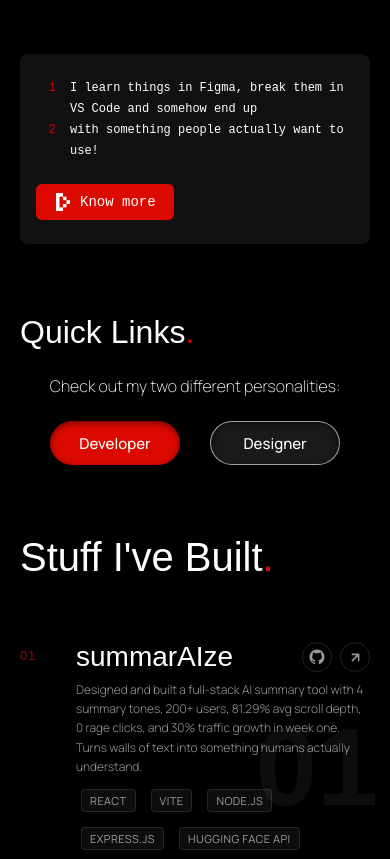
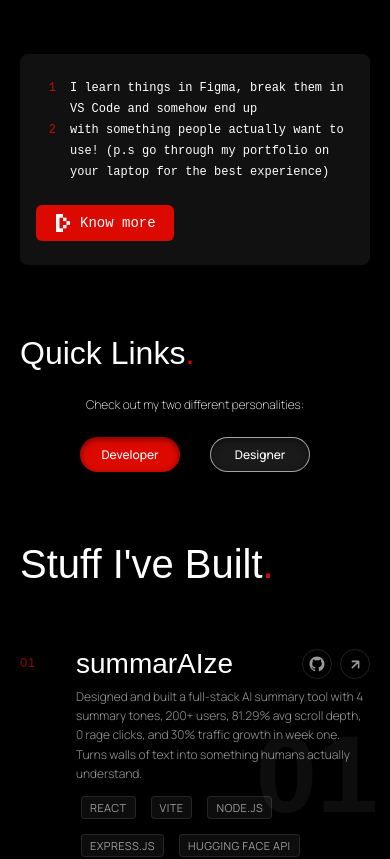
Before and after one commit to Khushi23V/Personal-Portfolio, a React (Vite) app: page / in a window 390 px wide. Shown: the part 900-1759 px from the top of the page. Built offline with nearby package versions, Linux system fonts and the light colour scheme; no server answers; a web font is replaced by a local one.

Commit message:
UI fixes

```diff
--- a/src/components/MainPage.jsx
+++ b/src/components/MainPage.jsx
@@ -152,7 +152,7 @@ export default function MainPage() {
     </div>
     <div className="code-line">
       <span className="line-num">2</span>
-      <span className="line-content">with something people actually want to use!</span>
+      <span className="line-content">with something people actually want to use! (p.s go through my portfolio on your laptop for the best experience)</span>
     </div>
 
       <a href="/about"
--- a/src/index.css
+++ b/src/index.css
@@ -477,6 +477,7 @@ header {
 
 .quick-links p {
   background: transparent;
+  font-size:14px;
 }
 
 .link-btns {
@@ -492,11 +493,11 @@ header {
   display: inline-flex;
   align-items: center;
   justify-content: center;
-  width: 150px;
-  height: 50px;
+  width: 120px;
+  height: 40px;
   border-radius: 50px;
   font-family: var(--font1);
-  font-size: var(--t-font);
+  font-size:14px;
   text-decoration: none;
   font-weight: 500;
   box-shadow: inset 0 2px 6px rgba(0, 0, 0, 0.5);
@@ -516,7 +517,7 @@ header {
 
 .btn-2 {
   background-color: rgba(255, 255, 255, 0.1);
-  border: solid 1.5px rgba(255, 255, 255, 0.6);
+  border: solid 1px rgba(255, 255, 255, 0.6);
   color: var(--t1-color) !important;
 }
 
@@ -673,6 +674,7 @@ header {
   font-family: var(--font1);
   font-weight: 200;
   background: transparent;
+  font-size: 14px;
 }
 
 .left,
@@ -713,7 +715,6 @@ header {
 
 .code-editor {
   background-color: #111;
-  border-radius: 12px;
   padding: 40px 50px;
   width: 100%;
   max-width: 700px;
@@ -1105,7 +1106,7 @@ header {
 }
 
 .contact-desc {
-  font-size: 16px;
+  font-size: 14px;
   font-weight: 200;
   line-height: 1.7;
   align-self: flex-start;
@@ -1118,7 +1119,7 @@ header {
   align-items: center;
   justify-content: center;
   font-family: var(--font1);
-  font-size: 17px;
+  font-size: 14px;
   font-weight: 500;
   background-color: var(--t2-color);
   color: var(--t3-color);
@@ -1137,7 +1138,7 @@ header {
 }
 
 .contact-or {
-  font-size: 15px;
+  font-size: 14px;
   font-weight: 200;
   background: transparent;
   color: rgba(255, 255, 255, 0.5);
@@ -1716,6 +1717,9 @@ footer {
   .work h2 {
     font-size: 32px;
   }
+  .quick-links p {
+  font-size:12px;
+}
 
   .link-btns {
     gap: 30px;
@@ -1785,6 +1789,9 @@ footer {
     font-size: 14px;
     padding: 6px 14px 6px 6px;
   }
+  .contact-social-label{
+    font-size: 12px;
+  }
 
   .projects-toggle--designer {
     padding: 6px 6px 6px 14px;
@@ -1863,14 +1870,15 @@ footer {
   .contact-page {
     padding: 40px 20px 60px;
     gap: 24px;
+
   }
 
   .contact-desc {
-    font-size: 15px;
+    font-size: 12px;
   }
 
   .schedule-btn {
-    font-size: 16px;
+    font-size: 12px;
     padding: 12px 32px;
   }
 
@@ -1952,6 +1960,14 @@ footer {
   .timeline{
     padding:30px 0px;
   }
+  .timeline p {
+  font-size: 12px;
+}
+.link-btn-item{
+  font-size: 12px;
+  width:100px;
+  height:35px;
+}
 }
 
 /* Very small phones */
@@ -2197,7 +2213,7 @@ footer {
   color: var(--t1-color);
   text-decoration: underline;
   text-underline-offset: 3px;
-  font-family: 'Courier New', Courier, monospace;
+  font-family: 'Fira Code', Courier, monospace;
 }
 
 .olc-resume-link:hover {
```
